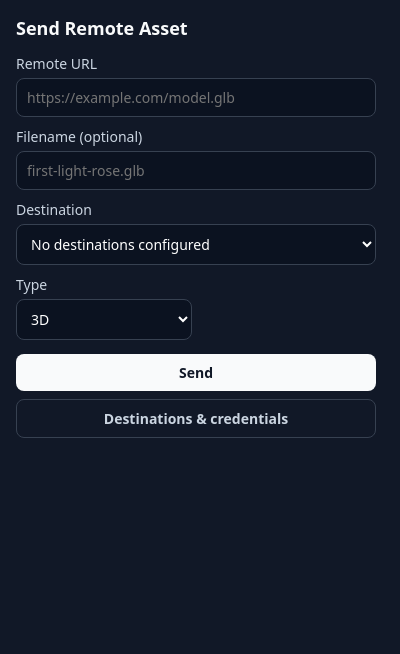
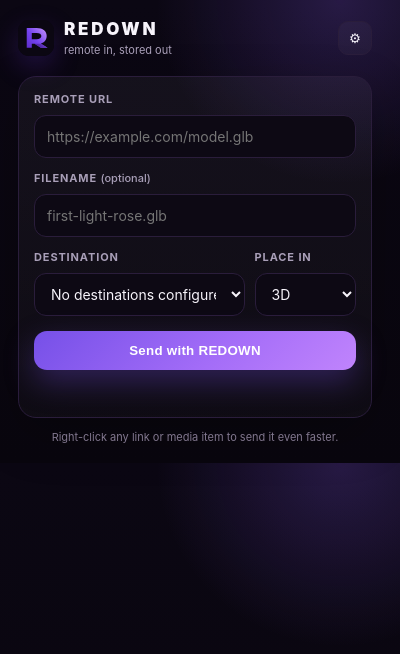
Before and after one commit to thanks-cohn/remote-download-2-cloudfare, a browser extension: page extension/popup.html in a window 400 px wide. Drawn offline with Linux system fonts and the light colour scheme.

Commit message:
feat: add premium REDOWN popup

```diff
--- a/extension/popup.html
+++ b/extension/popup.html
@@ -2,45 +2,87 @@
 <html>
 <head>
   <meta charset="utf-8">
-  <title>Remote Asset Ingest</title>
+  <title>REDOWN</title>
   <style>
-    body { font: 14px system-ui, sans-serif; width: 360px; margin: 0; padding: 16px; background:#111827; color:#f9fafb; }
-    h1 { font-size:18px; margin:0 0 14px; }
-    label { display:block; margin:10px 0 5px; color:#cbd5e1; }
-    input, select, button { width:100%; box-sizing:border-box; border-radius:8px; border:1px solid #374151; padding:9px 10px; font:inherit; }
-    input, select { background:#0b1220; color:#fff; }
-    button { margin-top:14px; background:#f9fafb; color:#111827; border:0; font-weight:700; cursor:pointer; }
-    #status { margin-top:10px; min-height:18px; color:#cbd5e1; word-break:break-word; }
-    .row { display:grid; grid-template-columns:1fr 1fr; gap:8px; }
-    .secondary { margin-top:8px; background:transparent; color:#cbd5e1; border:1px solid #374151; }
+    :root{
+      color-scheme:dark;
+      --bg:#0a0711; --panel:#120d1d; --panel2:#171022; --line:#2a1d3b;
+      --text:#f7f4fb; --muted:#a99fb8; --purple:#8b5cf6; --purple2:#c084fc;
+      --good:#7ce3b2; --bad:#ff8b9b;
+    }
+    *{box-sizing:border-box}
+    body{margin:0;width:390px;background:
+      radial-gradient(circle at 85% 0%,rgba(139,92,246,.22),transparent 32%),
+      linear-gradient(180deg,#0b0713 0%,#09060e 100%);
+      color:var(--text);font:14px/1.4 Inter,ui-sans-serif,system-ui,-apple-system,BlinkMacSystemFont,"Segoe UI",sans-serif}
+    .shell{padding:18px}
+    header{display:flex;align-items:center;justify-content:space-between;margin-bottom:18px}
+    .brand{display:flex;align-items:center;gap:10px}
+    .brand img{width:36px;height:36px;border-radius:11px;box-shadow:0 10px 26px rgba(92,44,190,.28)}
+    .wordmark{font-weight:900;letter-spacing:.16em;font-size:17px}
+    .tag{font-size:11px;color:var(--muted);margin-top:1px}
+    .settings{border:1px solid var(--line);background:rgba(255,255,255,.03);color:var(--text);width:34px;height:34px;border-radius:10px;cursor:pointer}
+    .card{background:linear-gradient(180deg,rgba(255,255,255,.045),rgba(255,255,255,.025));border:1px solid var(--line);border-radius:18px;padding:15px;box-shadow:0 18px 50px rgba(0,0,0,.22)}
+    label{display:block;font-size:11px;font-weight:700;letter-spacing:.08em;text-transform:uppercase;color:var(--muted);margin:0 0 7px}
+    input,select{width:100%;border:1px solid var(--line);background:#0d0914;color:var(--text);border-radius:12px;padding:11px 12px;outline:none;font:inherit}
+    input:focus,select:focus{border-color:#7550c9;box-shadow:0 0 0 3px rgba(139,92,246,.12)}
+    .field{margin-bottom:13px}
+    .grid{display:grid;grid-template-columns:1.35fr .65fr;gap:10px}
+    .send{width:100%;border:0;border-radius:13px;padding:12px 14px;margin-top:2px;cursor:pointer;
+      background:linear-gradient(135deg,#7650e8,#a46df8 58%,#c084fc);color:white;font-weight:850;letter-spacing:.02em;
+      box-shadow:0 12px 30px rgba(112,73,216,.34)}
+    .send:disabled{opacity:.48;cursor:not-allowed;box-shadow:none}
+    .status{min-height:20px;margin-top:12px;color:var(--muted);font-size:12px;word-break:break-word}
+    .status.ok{color:var(--good)} .status.bad{color:var(--bad)}
+    .empty{padding:18px;text-align:center;color:var(--muted)}
+    .empty strong{display:block;color:var(--text);margin-bottom:5px}
+    .connect{margin-top:12px;width:100%;border:1px solid #6846b5;background:#161020;color:#eadeff;border-radius:12px;padding:10px;font-weight:700;cursor:pointer}
+    .hint{margin-top:12px;font-size:11px;color:#81778e;text-align:center}
   </style>
 </head>
 <body>
-  <h1>Send Remote Asset</h1>
+  <div class="shell">
+    <header>
+      <div class="brand">
+        <img src="icon.svg" alt="">
+        <div><div class="wordmark">REDOWN</div><div class="tag">remote in, stored out</div></div>
+      </div>
+      <button id="settings" class="settings" title="Destinations">⚙</button>
+    </header>
+
+    <div class="card">
+      <div class="field">
         <label for="url">Remote URL</label>
-  <input id="url" type="url" placeholder="https://example.com/model.glb">
+        <input id="url" type="url" placeholder="https://example.com/model.glb" autocomplete="off">
+      </div>
 
-  <label for="filename">Filename (optional)</label>
-  <input id="filename" placeholder="first-light-rose.glb">
+      <div class="field">
+        <label for="filename">Filename <span style="text-transform:none;font-weight:500;letter-spacing:0">(optional)</span></label>
+        <input id="filename" placeholder="first-light-rose.glb" autocomplete="off">
+      </div>
 
+      <div class="grid">
+        <div class="field">
           <label for="profile">Destination</label>
           <select id="profile"></select>
-
-  <div class="row">
-    <div>
-      <label for="category">Type</label>
+        </div>
+        <div class="field">
+          <label for="category">Place in</label>
           <select id="category">
             <option value="3d">3D</option>
             <option value="2d">2D</option>
             <option value="files">Files</option>
           </select>
         </div>
-    <div></div>
       </div>
 
-  <button id="send">Send</button>
-  <button id="settings" class="secondary">Destinations & credentials</button>
-  <div id="status"></div>
+      <button id="send" class="send">Send with REDOWN</button>
+      <button id="setup" class="connect" hidden>Connect a destination</button>
+      <div id="status" class="status"></div>
+    </div>
+
+    <div class="hint">Right-click any link or media item to send it even faster.</div>
+  </div>
   <script src="popup.js"></script>
 </body>
 </html>
```
Lines whose indentation alone changed are shown as unchanged.
